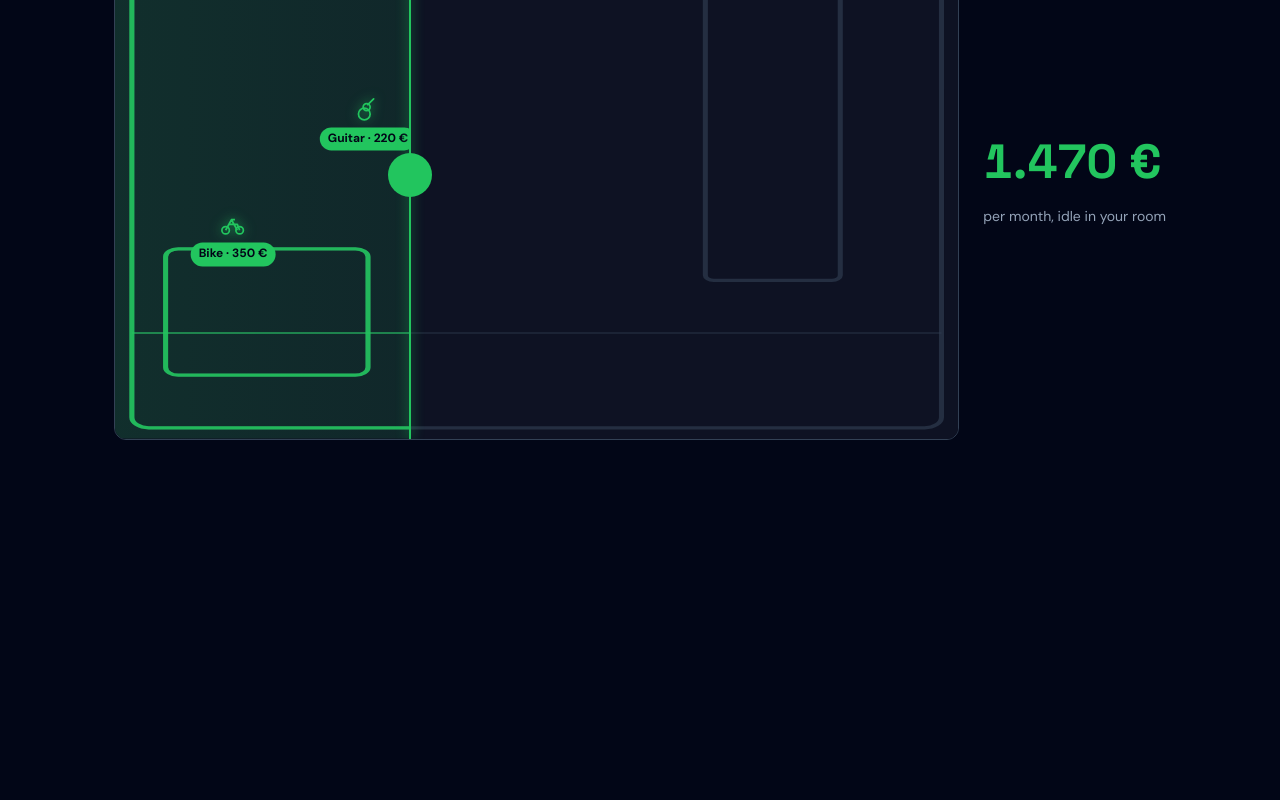
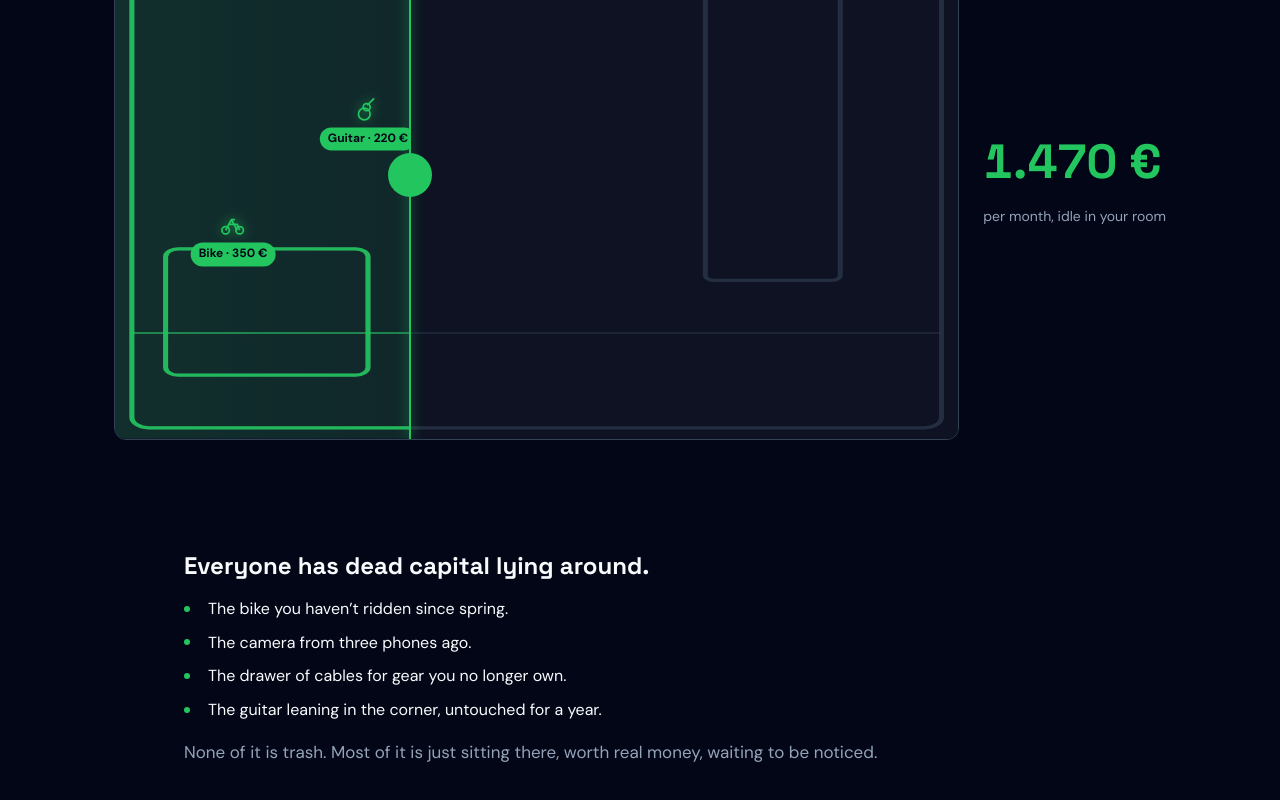
Before and after one commit to Fainin/Rentgen, a React (Vite) app in the folder apps/website/: page / in a window 1280 px wide. Shown: the part 420-1220 px from the top of the page. Before the commit the page ends 908 px from the top, so only its background shows below. Built offline with nearby package versions, Linux system fonts and the light colour scheme.

Commit message:
feat(website): add problem section

```diff
--- a/apps/website/src/App.tsx
+++ b/apps/website/src/App.tsx
@@ -1,5 +1,11 @@
 import { Hero } from './sections/Hero';
+import { Problem } from './sections/Problem';
 
 export function App() {
-  return <Hero />;
+  return (
+    <>
+      <Hero />
+      <Problem />
+    </>
+  );
 }
--- /dev/null
+++ b/apps/website/src/sections/Problem.tsx
@@ -0,0 +1,16 @@
+export function Problem() {
+  return (
+    <section className="section problem" aria-labelledby="problem-heading">
+      <h2 id="problem-heading">Everyone has dead capital lying around.</h2>
+      <ul className="problem__examples">
+        <li>The bike you haven&rsquo;t ridden since spring.</li>
+        <li>The camera from three phones ago.</li>
+        <li>The drawer of cables for gear you no longer own.</li>
+        <li>The guitar leaning in the corner, untouched for a year.</li>
+      </ul>
+      <p className="problem__lede">
+        None of it is trash. Most of it is just sitting there, worth real money, waiting to be noticed.
+      </p>
+    </section>
+  );
+}
--- a/apps/website/src/styles/global.css
+++ b/apps/website/src/styles/global.css
@@ -269,3 +269,34 @@ button {
   color: var(--color-muted-fg);
   font-size: 0.875rem;
 }
+
+.problem__examples {
+  list-style: none;
+  margin: 0;
+  padding: 0;
+  display: flex;
+  flex-direction: column;
+  gap: var(--space-2);
+}
+
+.problem__examples li {
+  padding-left: var(--space-4);
+  position: relative;
+  color: var(--color-fg);
+}
+
+.problem__examples li::before {
+  content: '';
+  position: absolute;
+  left: 0;
+  top: 0.6em;
+  width: 6px;
+  height: 6px;
+  border-radius: 50%;
+  background: var(--color-accent);
+}
+
+.problem__lede {
+  color: var(--color-muted-fg);
+  font-size: 1.0625rem;
+}
```
